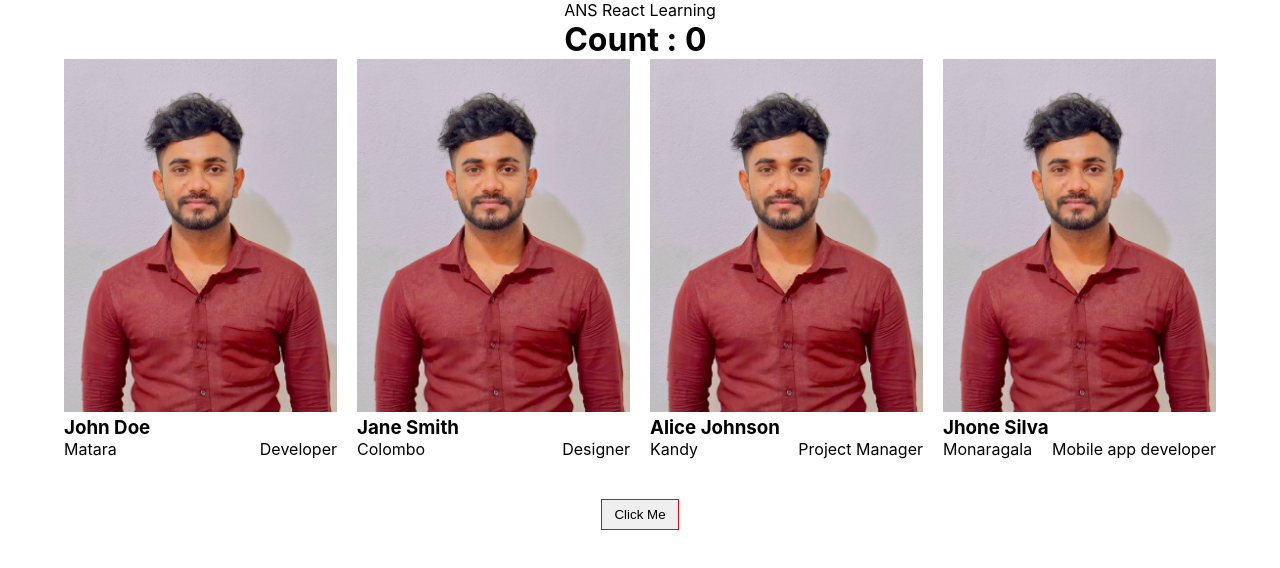
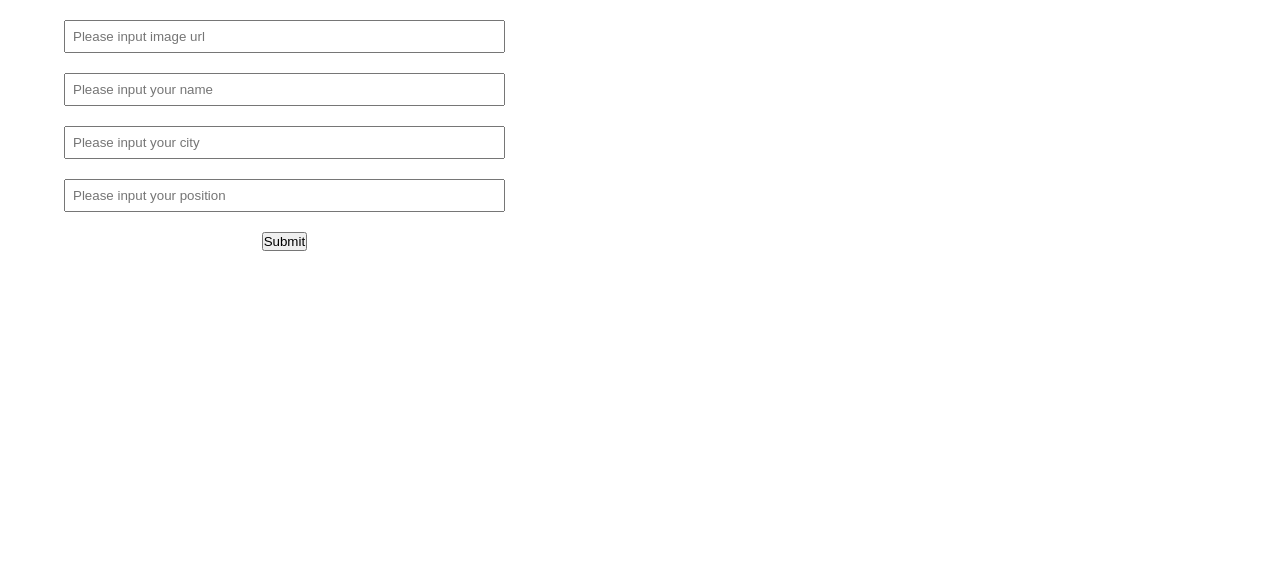
Before and after one commit to Senevirathna12/React_Study, a React (Create React App) app: page / in a window 1280 px wide. Shown: the top 568 px of the page. Built offline with nearby package versions, Linux system fonts and the light colour scheme.

Commit message:
use effect practice

```diff
--- a/src/App.css
+++ b/src/App.css
@@ -1,33 +1,39 @@
-.mainContainer{
+.main__container{
+  margin: 0 auto;
+  width: 90%;
+  display: grid;
+  grid-template-columns: 40% 60% ;
+  grid-template-rows: 1;
+}
+
+.main__container .main_left{
   width: 100%;
   display: flex;
   flex-direction: column;
   align-items: center;
+  justify-items: center;
+  gap: 20px;
+  padding-right: 20px;
+  padding-top: 20px;
 }
 
-.mainComponent{
-  width: 90%;
-  display: grid;
-  grid-template-columns: repeat(4 ,1fr);
-  grid-template-rows: auto;
-  gap: 20px;
+.main__container .main_left input{
+  width: 100%;
+  padding: 7px;
 }
 
-.mainComponent img{
+.main__container .main_right{
+  width: 100%;
+  display: grid;
+  grid-template-columns: repeat(3,1fr);
+  grid-template-rows: auto ;
+  gap: 10px;
+}
+.main__container .main_right .unit__container img{
   width: 100%;
   object-fit: contain;
 }
 
-.mainComponent
-.detailsBlock p{
-  display: flex;
-  align-items: center;
-  justify-content: space-between;
+.main__container .main_right .unit__container span{
+ gap: 10px;
 }
-
-.mainComponent
-.detailsBlock h3{
-  display: flex;
-  align-items: center;
-  justify-content: left;
-}
--- a/src/App.js
+++ b/src/App.js
@@ -1,61 +1,124 @@
 import { useState } from "react";
 import "./App.css";
-import Main from "./Components/Main";
-import myData from "./Data/myData";
+import Unit from "./Components/Unit";
 
 function App() {
+  const [inputData, setInputData] = useState({
+    imageUrl: "",
+    name: "",
+    city: "",
+    position: "",
+  });
 
-  const [inputval, setInputVal] = useState(0);
-  const onClickHandle = () => {
-    setTimeout(()=>{
-      console.log('Clicked');
-      setInputVal((pre) => pre+1);
-    },2000)
-  };
+  const [myData, setMydata] = useState([]);
+  console.log(myData)
+  return (
+    <div className="main__container">
+      <div className="main_left">
+        <input
+          type="text"
+          placeholder="Please input image url"
+          value={inputData.imageUrl}
+          onChange={(e) => {
+            e.preventDefault();
+            setInputData((pre) => ({
+              ...pre,
+              imageUrl: e.target.value,
+            }));
+          }}
+        />
+        <input
+          type="text"
+          placeholder="Please input your name"
+          value={inputData.name}
+          onChange={(e) => {
+            e.preventDefault();
+            setInputData((pre) => ({
+              ...pre,
+              name: e.target.value,
+            }));
+          }}
+        />
+        <input
+          type="text"
+          placeholder="Please input your city"
+          value={inputData.city}
+          onChange={(e) => {
+            e.preventDefault();
+            setInputData((pre) => ({
+              ...pre,
+              city: e.target.value,
+            }));
+          }}
+        />
+        <input
+          type="text"
+          placeholder="Please input your position"
+          value={inputData.position}
+          onChange={(e) => {
+            e.preventDefault();
+            setInputData((pre) => ({
+              ...pre,
+              position: e.target.value,
+            }));
+          }}
+        />
+        <button
+          onClick={() => {
+            setMydata((pre) => [...pre,{
+              image :inputData.imageUrl,
+              name:inputData.name,
+              city:inputData.city,
+              position: inputData.position
+            }]);
 
-  return (
-    <div className="mainContainer">
-      <div>
-        ANS React Learning
-        <h1>Count : {inputval}</h1>
+            // setInputData((pre)=>{
+            //   if(pre.imageUrl.length > 0){
+            //     return {
+            //       ...pre,
+            //       imageUrl :''
+            //     }
+            //   }else{
+            //     return pre;
+            //   }
+            // });
+            // setInputData((pre)=> (pre.name.length> 0 ?({...pre ,
+            //   name :''
+            // }): pre));
+
+            // setInputData((pre) => (pre.city.length > 0 ? ({
+            //   ...pre,
+            //   city:''
+            // }): pre));
+
+            // setInputData((pre)=>(pre.position.length > 0 ?({
+            //   ...pre,
+            //   position :''
+            // }) : pre ))
+            setInputData({
+              imageUrl :'',
+              name:'',
+              city:'',
+              position:''
+            })
+          }}
+        >
+          Submit
+        </button>
       </div>
-      <div className="mainComponent">
-        {myData?.map(({ name, city, position }, index) => {
+      <div className="main_right">
+        {myData?.map(({image, name, city, position }, index) => {
           return (
-            <Main key={index} name={name} city={city} position={position} />
+            <Unit
+              image={image}
+              name={name}
+              city={city}
+              position={position}
+              key={index}
+            />
           );
         })}
       </div>
-      <br />
-      <br />
-      {/* onclick function calll */}
-      <button
-        style={{
-          frontSize: "12px",
-          border: "1px solid red",
-          padding: "7px 12px",
-        }}
-        onClick={onClickHandle}
-      >
-        Click Me
-      </button>
-
-      <br />
-      <br />
-      {/* onChange function call */}
-      {/* <p>{inputval}</p>
-      <input
-        type="text"
-        style={{ border: "1px solid black", fontSize: "14px", padding: "10px" }}
-        placeholder="Please write somthing here...!"
-        onChange={(e)=>{
-          e.preventDefault();
-          setInputVal(e.target.value);
-        }}
-      /> */}
-
-
-
     </div>
   );
 }
--- /dev/null
+++ b/src/Components/Unit.js
@@ -0,0 +1,13 @@
+
+
+const Unit = ({image,name,city,position}) => {
+  return (
+    <div className="unit__container">
+        <img src={image} alt={name} />
+        <h3>{name}</h3>
+        <p><span>{city}</span><span>{position}</span></p>
+    </div>
+  )
+}
+
+export default Unit
--- a/src/index.css
+++ b/src/index.css
@@ -2,9 +2,7 @@
   margin: 0;
   padding: 0;
   box-sizing: border-box;;
-  outline: none;
   list-style: none;
-  border: none;
 }
 
 body {
```
